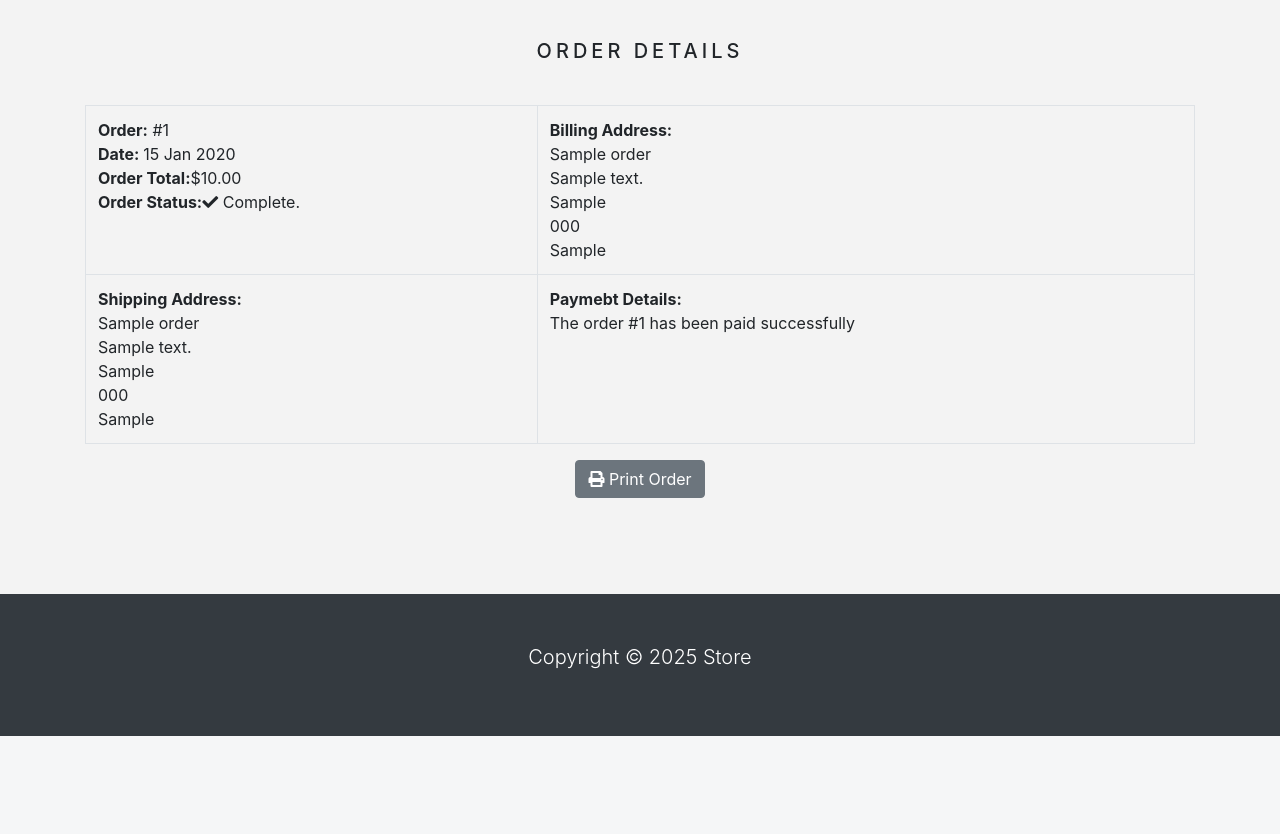
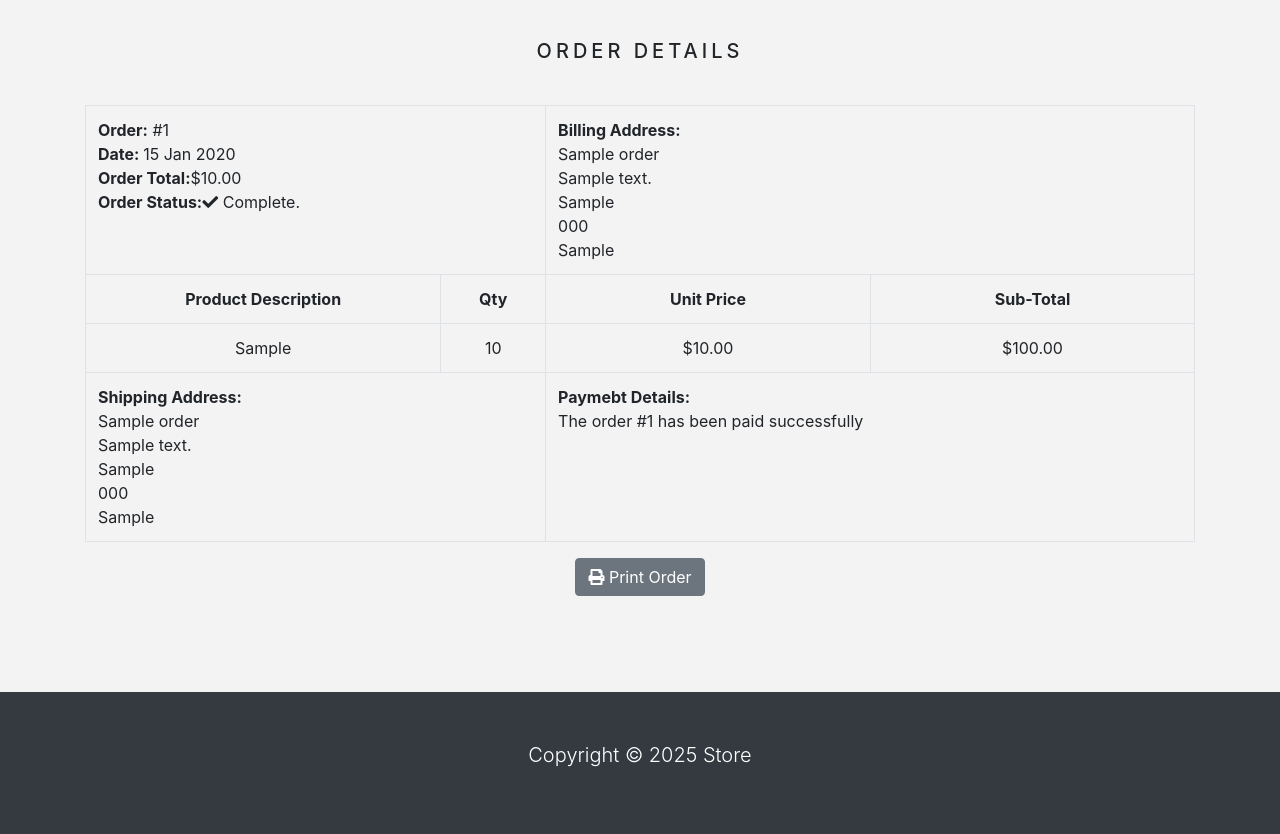
Before and after one commit to iyeme-dev/bella_stores, a Django app: template store/templates/order_detail.html in a window 1280 px wide. Shown: the part 69-903 px from the top of the page. Before the commit the page ends 805 px from the top, so only its background shows below. Run offline with Django 5.2, Linux system fonts and the light colour scheme; the template is opened without the code that fills it: values that come from a table or form of the project are taken from there, others are empty; tables that the repository leaves empty hold one stand-in row (values such as "Sample post"); some libraries are stand-ins or nearby versions.

Commit message:
Display ordered items with pricing breakdown in order detail view

```diff
--- a/store/templates/order_detail.html
+++ b/store/templates/order_detail.html
@@ -29,6 +29,20 @@ Order Details
             {{ order.billingCountry }} <br>
           </td>
         </tr>
+        <tr>
+          <td><b>Product Description</b></td>
+          <td><b>Qty</b></td>
+          <td><b>Unit Price</b></td>
+          <td><b>Sub-Total</b></td>
+        </tr>
+        {% for item in order_items %}
+          <tr>
+            <td>{{ item.product }}</td>
+            <td>{{ item.quantity }}</td>
+            <td>${{ item.price }}</td>
+            <td>${{ item.sub_total }}</td>
+          </tr>
+        {% endfor %}
 
         <tr>
           <td class="text-left" colspan="2">
```
